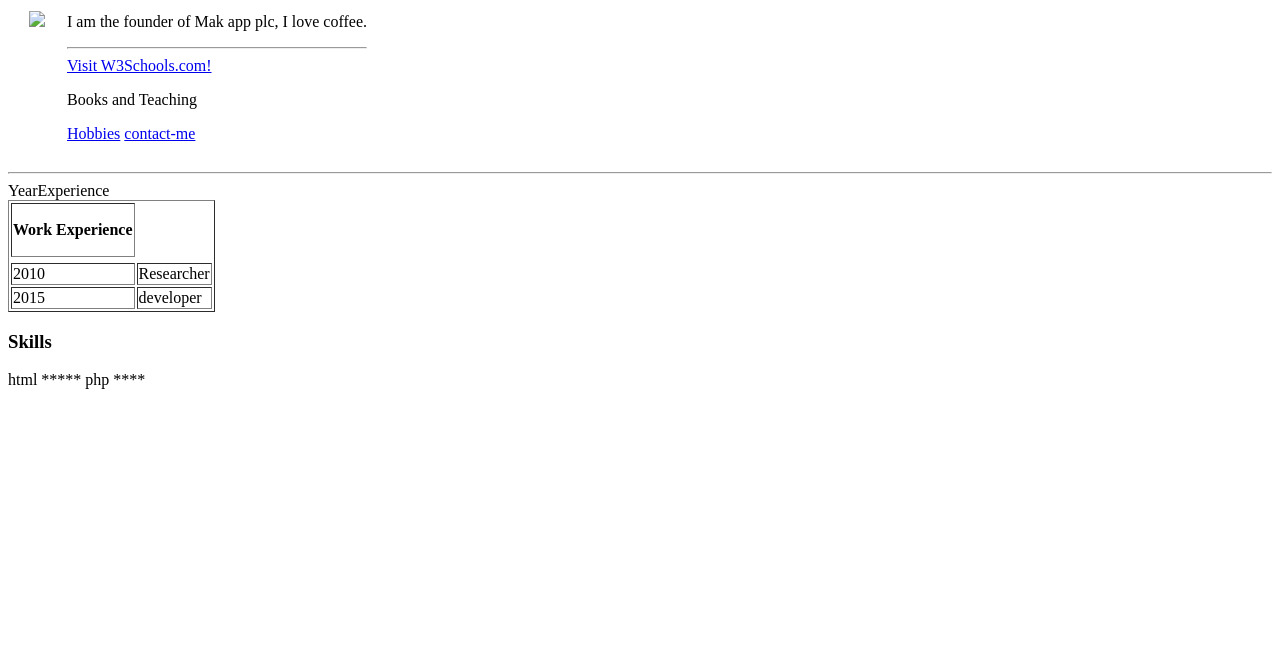
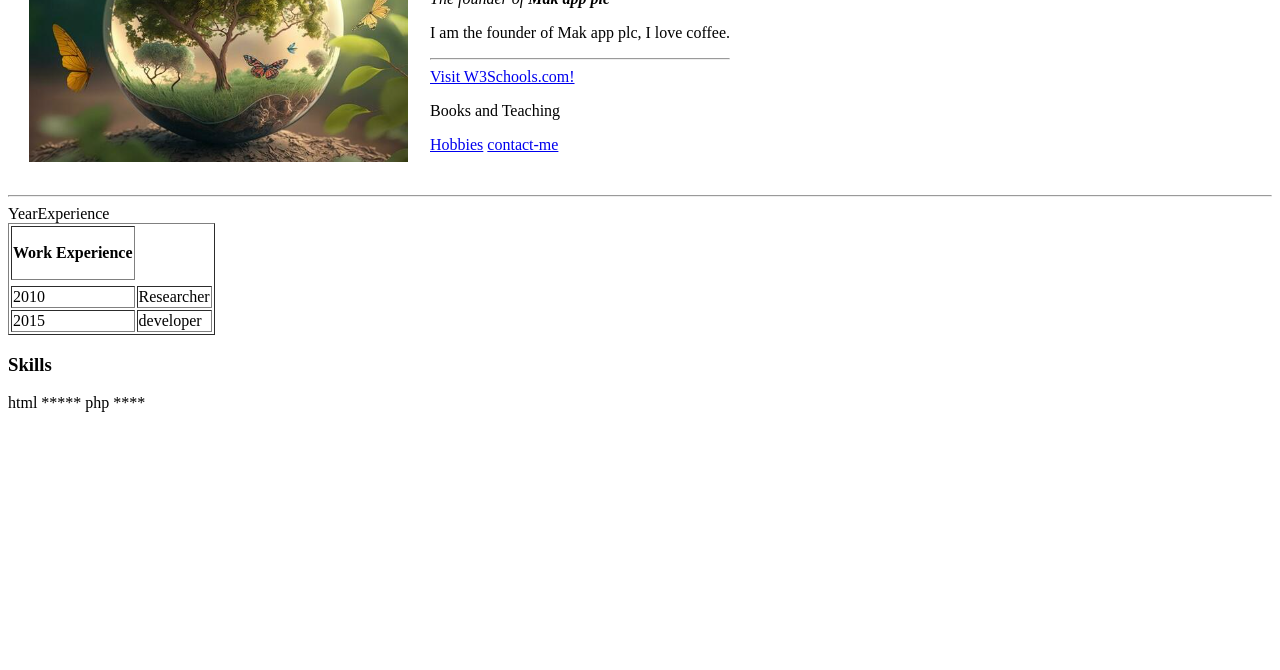
Before and after one commit to Habtam12/cv, a plain HTML site: page index.html in a window 1280 px wide. Shown: the part 130-800 px from the top of the page. Drawn offline with Linux system fonts and the light colour scheme.

Commit message:
update index.html adding profile picture

```diff
--- a/index.html
+++ b/index.html
@@ -8,7 +8,7 @@
     <table cellspacing ="20">
         <tr>
             <td>
-                <img src="Images/profilepic" Welcome to the first image of the web.</>
+                <img src="Images/profilepic.PNG" Welcome to the first image of the web.</>
             </td>
             <td>
                 <h1>  Habtamu Genzeb</h1>
```
